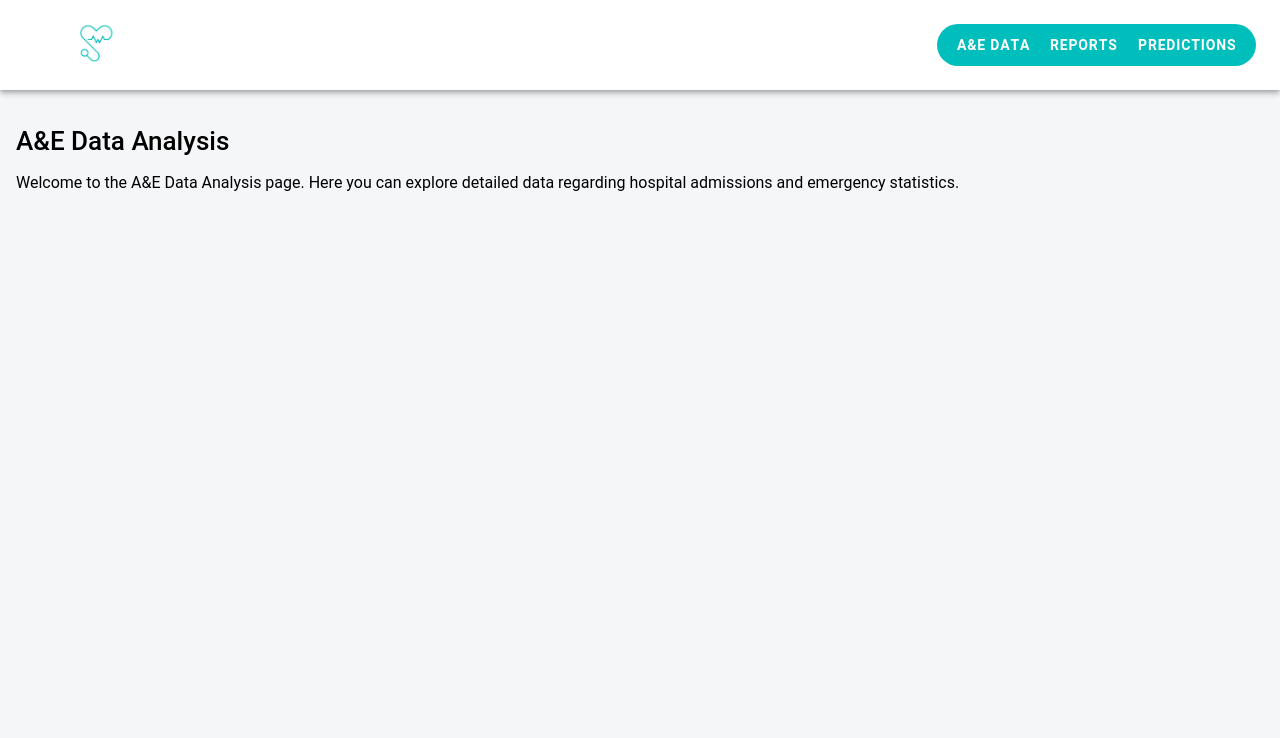
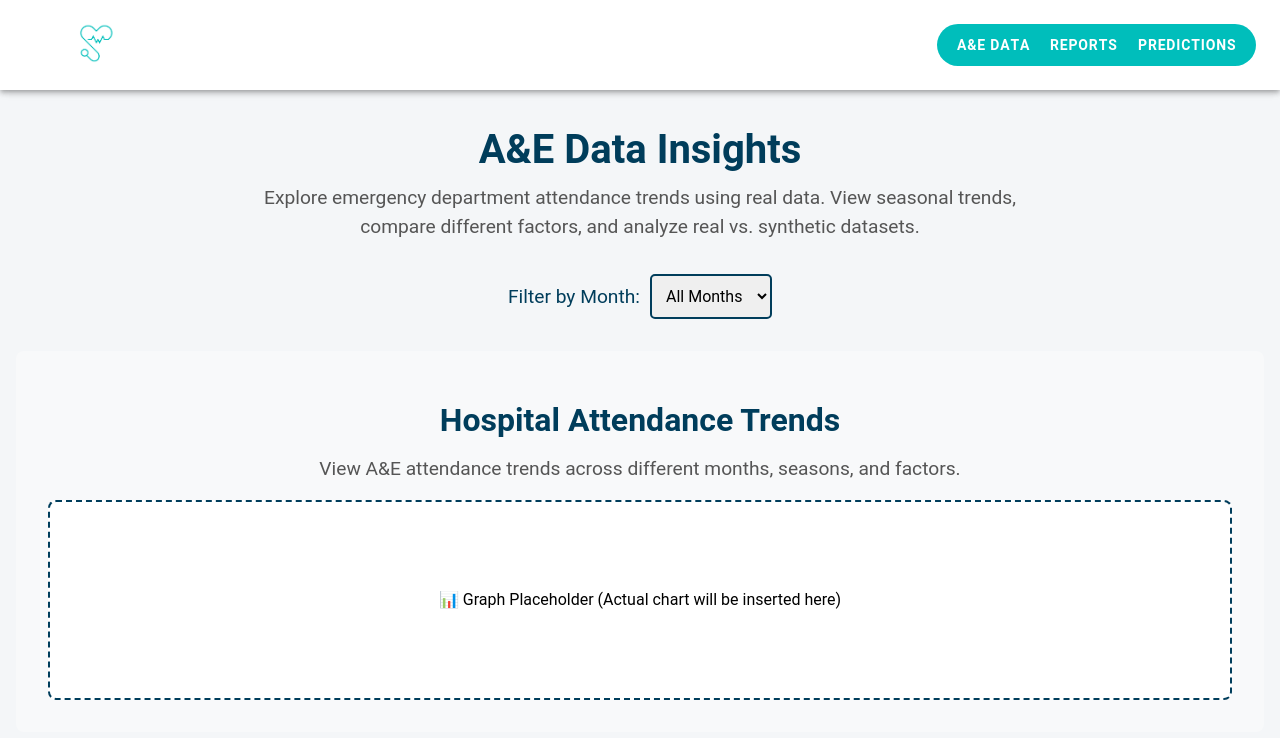
Before and after one commit to sophieboyle1/Final-Year-Project, a React (Vite) app in the folder final-year-project/: page /data in a window 1280 px wide. Shown: the top 738 px of the page. Built offline with nearby package versions, Linux system fonts and the light colour scheme; no server answers.

Commit message:
added placeholder values for the data page

```diff
--- a/final-year-project/src/pages/A&EData.tsx
+++ b/final-year-project/src/pages/A&EData.tsx
@@ -1,14 +1,74 @@
-import React from 'react';
-import { IonPage, IonContent, IonHeader, IonTitle } from '@ionic/react';
+import React, { useState } from 'react';
+import { IonContent, IonPage } from '@ionic/react';
 import Header from './Header';
+import './AandEData.css';
 
 const AandEData: React.FC = () => {
+  // Example state for filtering data
+  const [selectedMonth, setSelectedMonth] = useState<string>('All');
+
   return (
     <IonPage>
       <Header />
       <IonContent className="ion-padding">
-        <h1>A&E Data Analysis</h1>
-        <p>Welcome to the A&E Data Analysis page. Here you can explore detailed data regarding hospital admissions and emergency statistics.</p>
+
+        {/* Page Title */}
+        <div className="data-page-header">
+          <h1 className="page-title">A&E Data Insights</h1>
+          <p className="page-description">
+            Explore emergency department attendance trends using real data. View seasonal trends,
+            compare different factors, and analyze real vs. synthetic datasets.
+          </p>
+        </div>
+
+        {/* Data Filters */}
+        <div className="filter-container">
+          <label htmlFor="month-select">Filter by Month:</label>
+          <select id="month-select" value={selectedMonth} onChange={(e) => setSelectedMonth(e.target.value)}>
+            <option value="All">All Months</option>
+            <option value="January">January</option>
+            <option value="February">February</option>
+            <option value="March">March</option>
+            <option value="April">April</option>
+            <option value="May">May</option>
+            <option value="June">June</option>
+            <option value="July">July</option>
+            <option value="August">August</option>
+            <option value="September">September</option>
+            <option value="October">October</option>
+            <option value="November">November</option>
+            <option value="December">December</option>
+          </select>
+        </div>
+
+        {/* Data Visualization Section */}
+        <div className="data-visualization">
+          <h2 className="section-title">Hospital Attendance Trends</h2>
+          <p className="section-description">
+            View A&E attendance trends across different months, seasons, and factors.
+          </p>
+
+          {/* Placeholder for Graph */}
+          <div className="graph-container">
+            {/* This will later be replaced with a real chart */}
+            <p>📊 Graph Placeholder (Actual chart will be inserted here)</p>
+          </div>
+        </div>
+
+        {/* Real vs. Synthetic Data Comparison */}
+        <div className="comparison-section">
+          <h2 className="section-title">Real vs. Synthetic Data</h2>
+          <p className="section-description">
+            Compare real hospital attendance records with AI-generated synthetic data
+            to identify trends and validate predictive models.
+          </p>
+
+          {/* Placeholder for Comparison Graph */}
+          <div className="comparison-graph">
+            <p>📉 Real vs. Synthetic Data Graph Placeholder</p>
+          </div>
+        </div>
+
       </IonContent>
     </IonPage>
   );
--- /dev/null
+++ b/final-year-project/src/pages/AandEData.css
@@ -0,0 +1,77 @@
+/* Page Layout */
+.data-page-header {
+    text-align: center;
+    margin-bottom: 2rem;
+  }
+
+  .page-title {
+    font-size: 2.5rem;
+    font-weight: bold;
+    color: #003D5B;
+  }
+
+  .page-description {
+    font-size: 1.2rem;
+    color: #555;
+    max-width: 800px;
+    margin: 0 auto;
+    line-height: 1.5;
+  }
+
+  /* Filters */
+  .filter-container {
+    display: flex;
+    justify-content: center;
+    align-items: center;
+    margin-bottom: 2rem;
+  }
+
+  .filter-container label {
+    font-size: 1.2rem;
+    margin-right: 10px;
+    color: #003D5B;
+  }
+
+  .filter-container select {
+    padding: 10px;
+    font-size: 1rem;
+    border: 2px solid #003D5B;
+    border-radius: 5px;
+  }
+
+  /* Data Visualization */
+  .data-visualization,
+  .comparison-section {
+    text-align: center;
+    padding: 2rem;
+    background-color: #F8F9FA;
+    border-radius: 8px;
+    margin-bottom: 2rem;
+  }
+
+  .section-title {
+    font-size: 2rem;
+    color: #003D5B;
+    font-weight: bold;
+    margin-bottom: 1rem;
+  }
+
+  .section-description {
+    font-size: 1.2rem;
+    color: #555;
+    max-width: 800px;
+    margin: 0 auto;
+    line-height: 1.5;
+  }
+
+  .graph-container,
+  .comparison-graph {
+    display: flex;
+    justify-content: center;
+    align-items: center;
+    height: 200px;
+    border: 2px dashed #003D5B;
+    border-radius: 8px;
+    margin-top: 1rem;
+    background: white;
+  }
```
